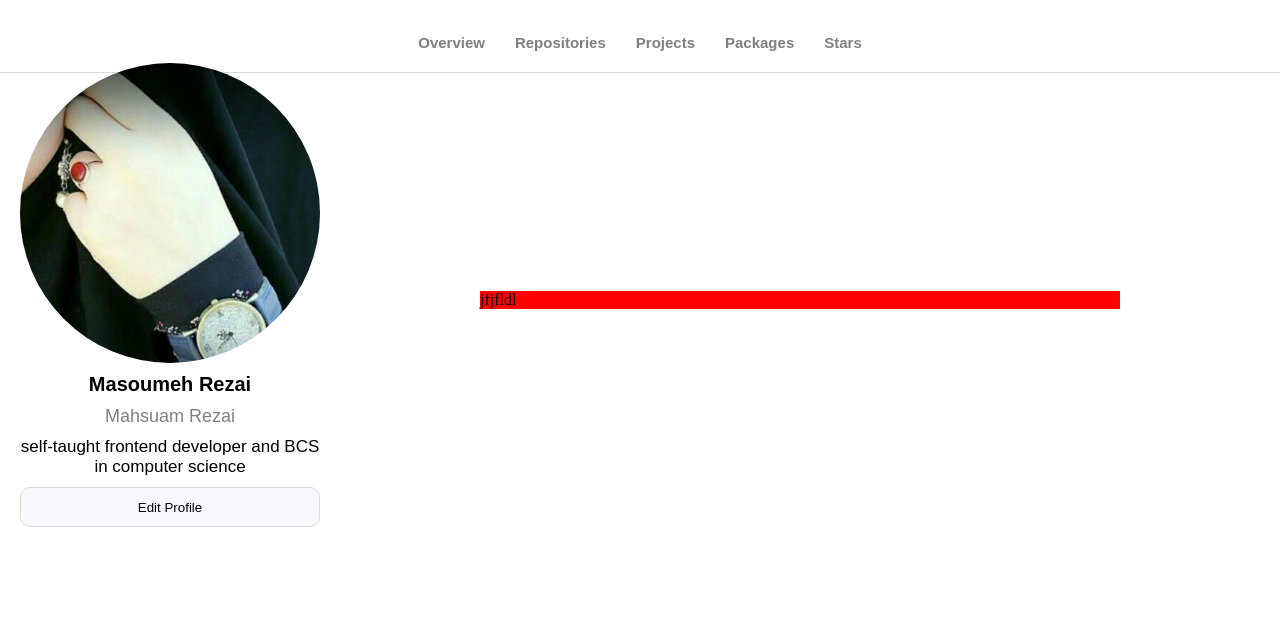
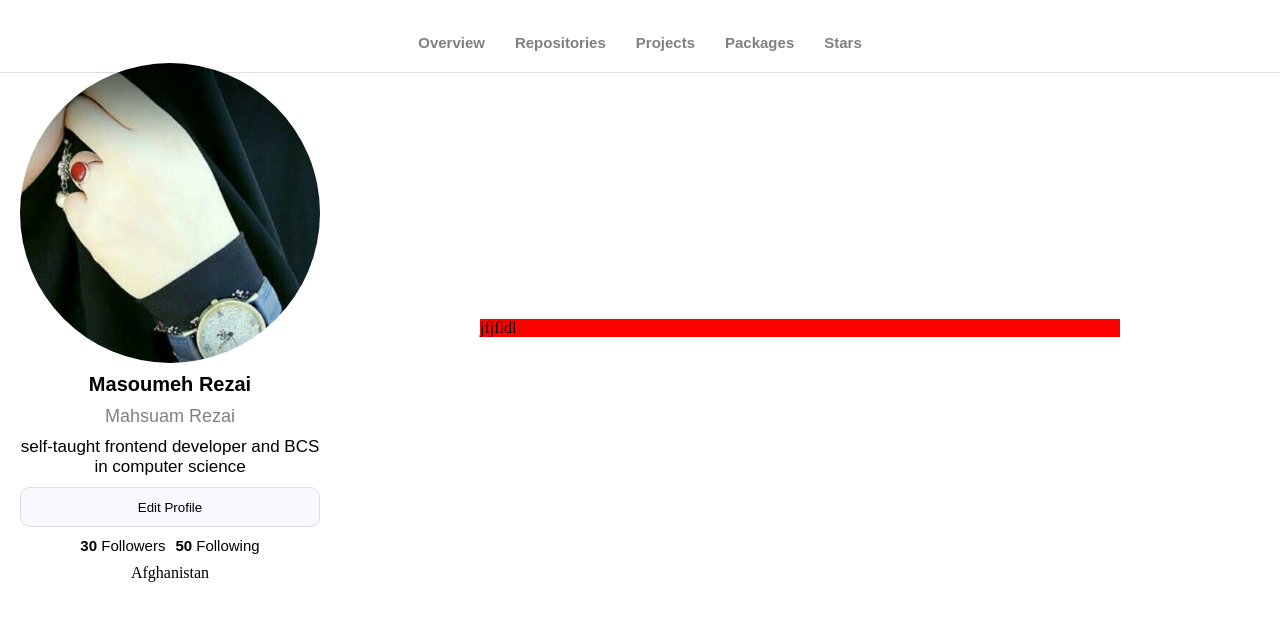
Before and after one commit to MahsumaRezai/Github, a website: page index.html in a window 1280 px wide. Shown: the part 87-708 px from the top of the page. Drawn offline with Linux system fonts and the light colour scheme.

Commit message:
add information

```diff
--- a/index.html
+++ b/index.html
@@ -57,6 +57,19 @@
                     <div class="user-btn">
                         <button class="user-btn__btn"><a>Edit Profile</a></button>
                     </div>
+                    <div class="follow">
+                        <span><strong>30</strong> Followers </span>
+                        <span><strong>50</strong> Following </span>
+
+                    </div>
+                    <div>
+                        <span>Afghanistan</span>
+
+
+
+
+
+                    </div>
                 </div>
 
 
--- a/scss/main.scss
+++ b/scss/main.scss
@@ -151,3 +151,12 @@ li{
 
     }
 }
+// follow section
+.follow {
+    display: flex;
+    flex-direction: row;
+    gap: 10px;
+    font-family: sans-serif;
+    font-size: 15px;
+
+}
```
Also changed, not shown: css/style.css, image/image_location.PNG (added), image/submit.PNG (added), image/twitter.PNG (added).
